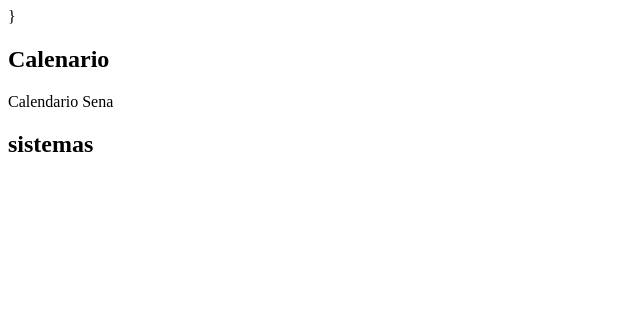
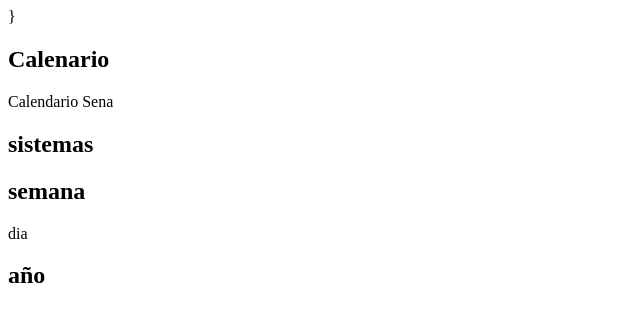
Before and after one commit to xiomarau/html, a plain HTML site: page Calendario.html in a window 1280 px wide. Shown: the whole page, without its empty margins (0-640 px from the left). Drawn offline with Linux system fonts and the light colour scheme.

Commit message:
Desarrolladorver1
cambios código

```diff
--- a/Calendario.html
+++ b/Calendario.html
@@ -6,5 +6,9 @@
     <H2>Calenario</H2>
     <p> Calendario Sena </p>
     <h2> sistemas</h2>
+
+    <h2>semana</h2>
+    <p>dia</p>
+    <h2>año</h2>
   </body>
 </html>
```
